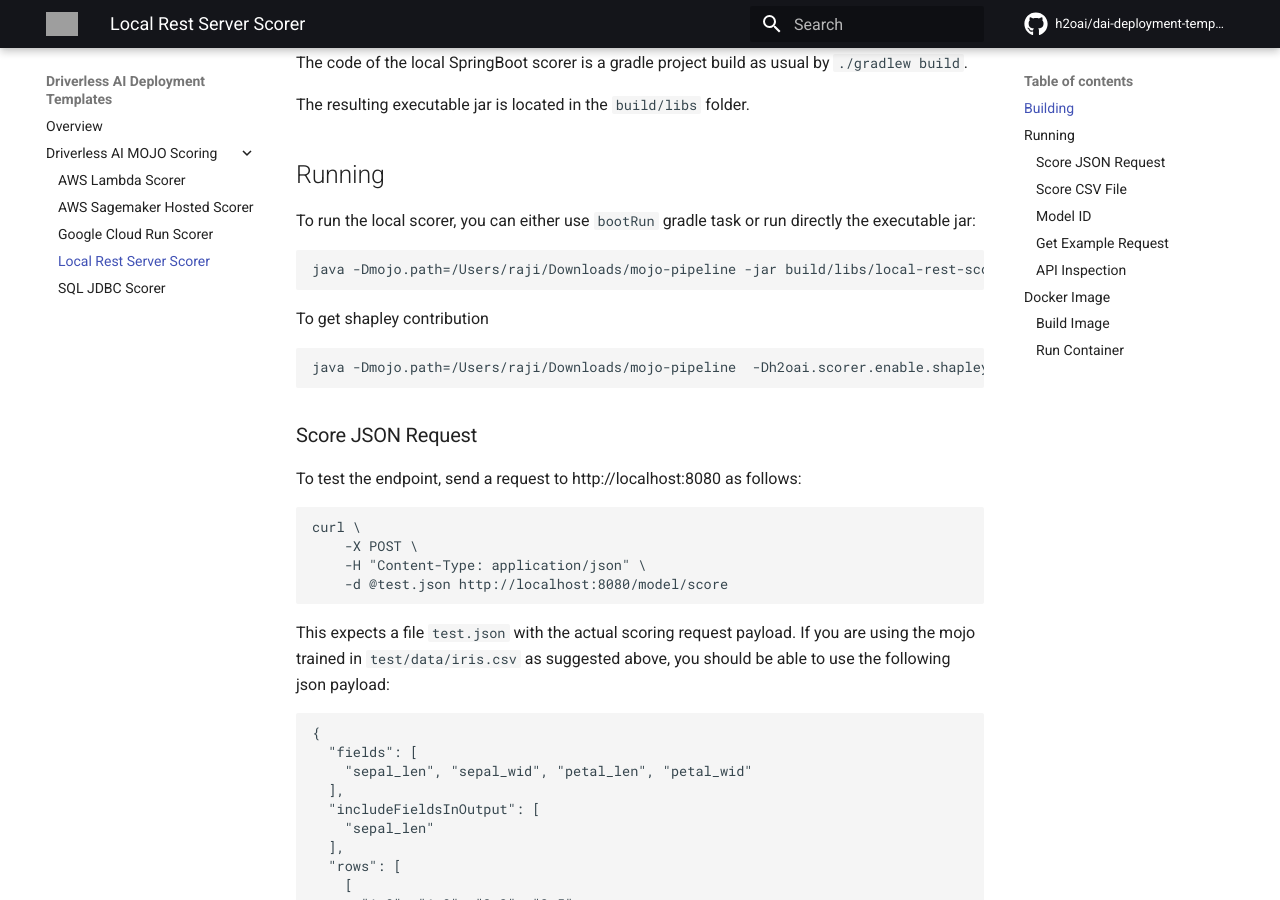
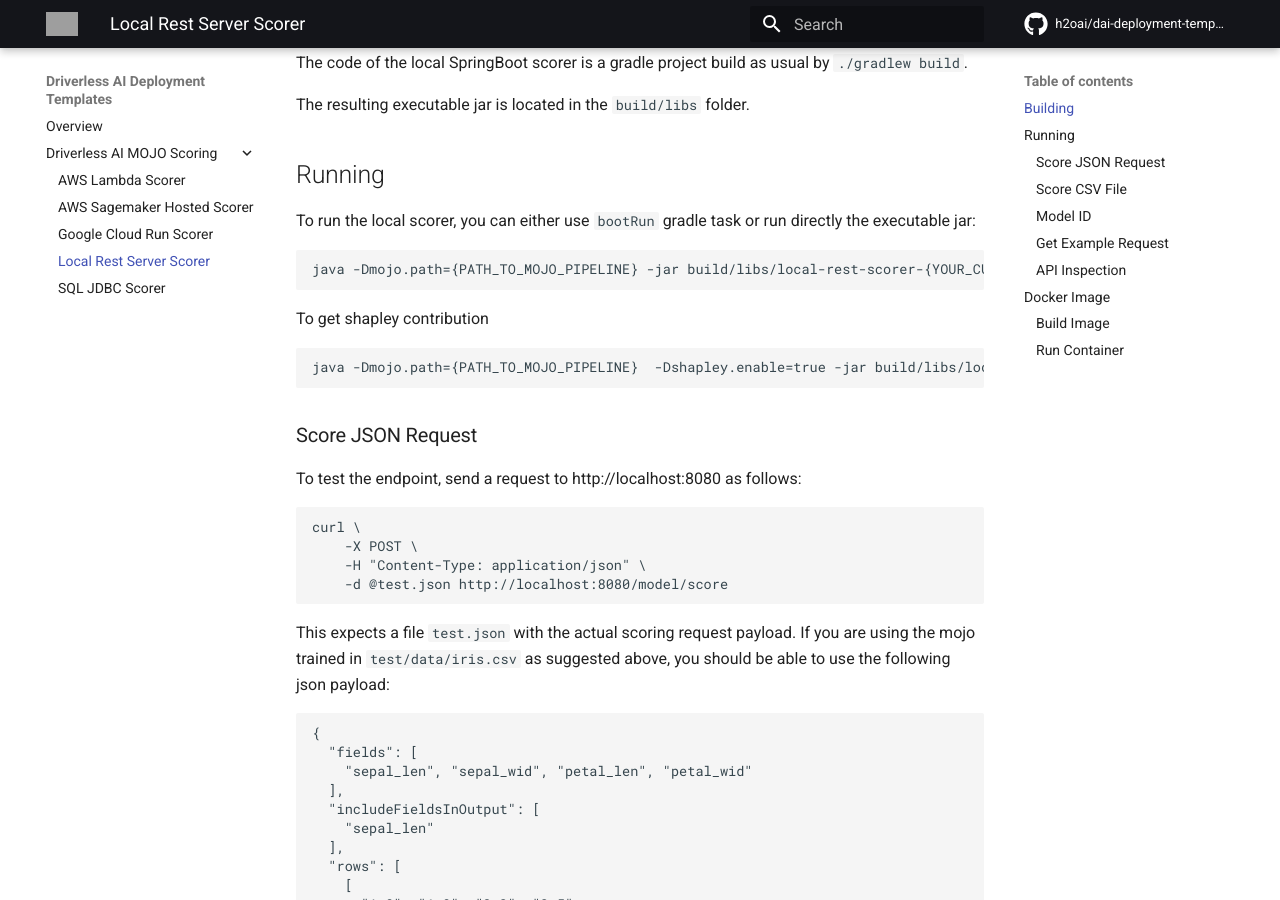
Before and after one commit to h2oai/mlops-dai-runtimes, an MkDocs documentation site: the page built from docs/local-rest-scorer.md, in a window 1280 px wide and 900 px high, scrolled down 406 px. Built offline with MkDocs 1.6.1 and Material for MkDocs 9.7.7, drawn with Linux system fonts in a browser that asks for light colours; a script that is not in the unit is left out; comment, search, counter and statistics services are not loaded; grey boxes are pictures that could not be loaded.

Commit message:
refinements

````diff
--- a/docs/local-rest-scorer.md
+++ b/docs/local-rest-scorer.md
@@ -16,11 +16,11 @@ The resulting executable jar is located in the `build/libs` folder.
 To run the local scorer, you can either use `bootRun` gradle task or run directly the executable jar:
 
 ```bash
-java -Dmojo.path=/Users/raji/Downloads/mojo-pipeline -jar build/libs/local-rest-scorer-{YOUR_CURRENT_VERSION}-boot.jar
+java -Dmojo.path={PATH_TO_MOJO_PIPELINE} -jar build/libs/local-rest-scorer-{YOUR_CURRENT_VERSION}-boot.jar
 ```
 To get shapley contribution
 ```bash
-java -Dmojo.path=/Users/raji/Downloads/mojo-pipeline  -Dh2oai.scorer.enable.shapley=true -jar build/libs/local-rest-scorer-{YOUR_CURRENT_VERSION}-boot.jar
+java -Dmojo.path={PATH_TO_MOJO_PIPELINE}  -Dshapley.enable=true -jar build/libs/local-rest-scorer-{YOUR_CURRENT_VERSION}-boot.jar
 ```
 
 ### Score JSON Request
````
Also changed, not shown: local-rest-scorer/README.md (+3 -3 lines), 1 other file.
